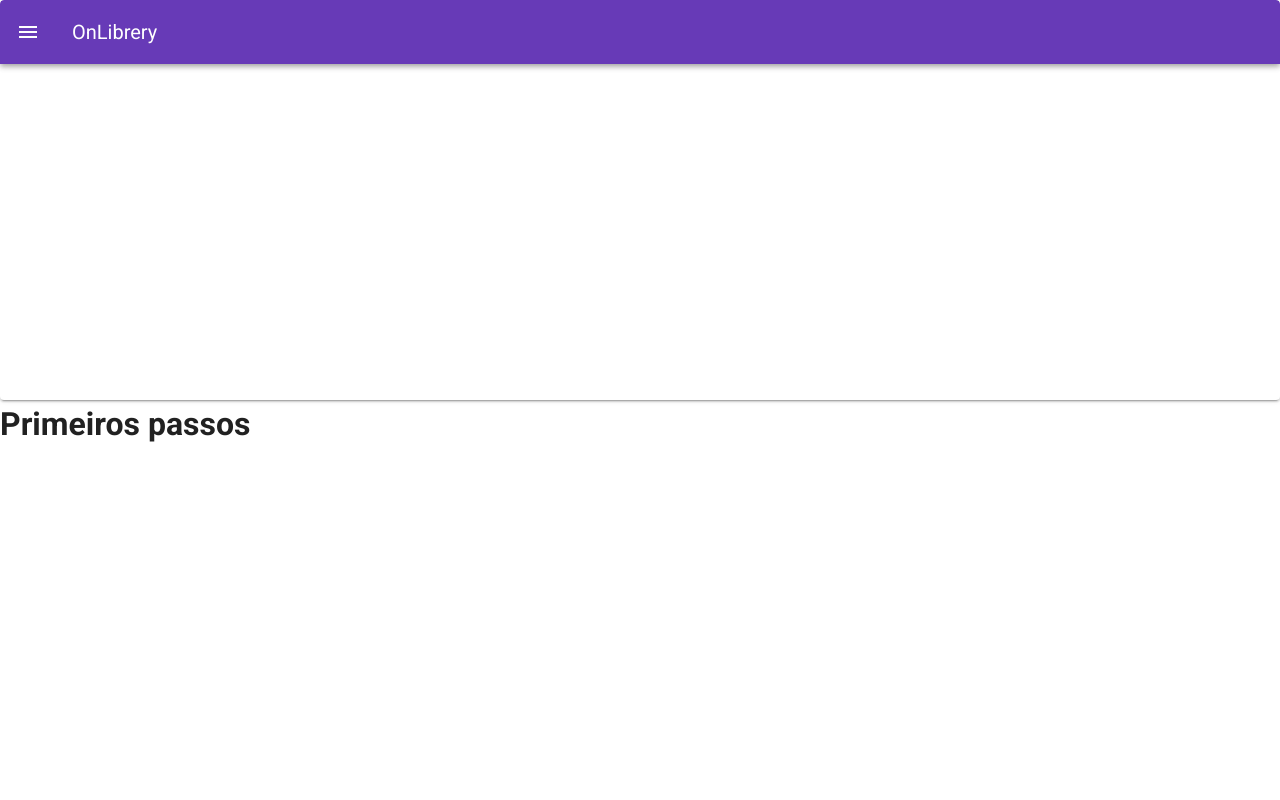
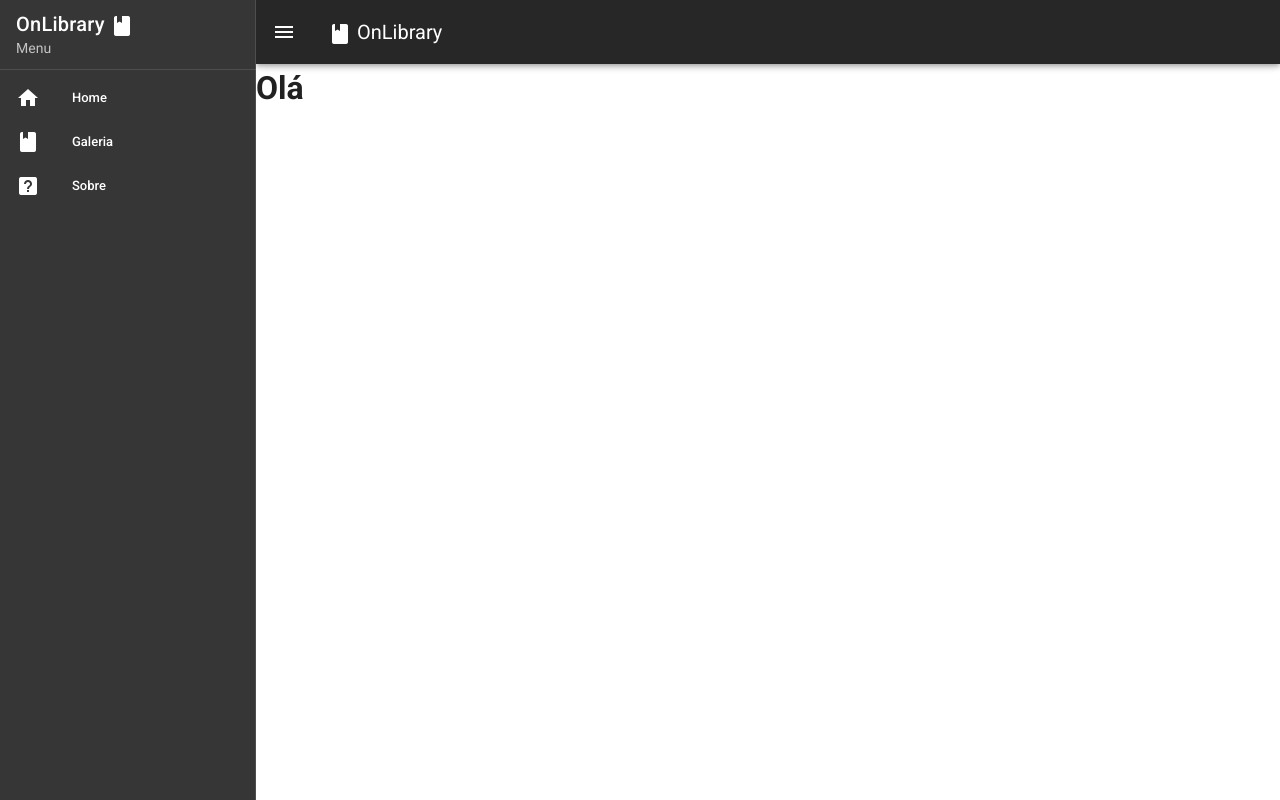
Before and after one commit to RyanVictorDev/Biblioteca-em-Vue, a Vue app in the folder biblioteca-vue/: page / in a window 1280 px wide. Built offline with nearby package versions, Linux system fonts and the light colour scheme.

Commit message:
Implementando interface e adicionando icons com vuetify

```diff
--- a/biblioteca-vue/public/index.html
+++ b/biblioteca-vue/public/index.html
@@ -1,5 +1,5 @@
 <!DOCTYPE html>
-<html lang="en">
+<html lang="pt-br">
   <head>
     <meta charset="utf-8">
     <meta http-equiv="X-UA-Compatible" content="IE=edge">
--- a/biblioteca-vue/src/App.vue
+++ b/biblioteca-vue/src/App.vue
@@ -1,20 +1,62 @@
 <template>
-  <v-app>
+  <v-app id="inspire">
+    <v-navigation-drawer v-model="drawer" app dark>
+      <v-list-item>
+        <v-list-item-content>
+          <v-list-item-title class="text-h6">
+            OnLibrary <v-icon>mdi-book</v-icon>
+          </v-list-item-title>
+          <v-list-item-subtitle>
+            Menu
+          </v-list-item-subtitle>
+        </v-list-item-content>
+      </v-list-item>
+
+      <v-divider></v-divider>
+
+      <v-list dense nav>
+        <v-list-item v-for="item in items" :key="item.title" link>
+          <v-list-item-icon>
+            <v-icon>{{ item.icon }}</v-icon>
+          </v-list-item-icon>
+
+          <v-list-item-content>
+            <v-list-item-title>{{ item.title }}</v-list-item-title>
+          </v-list-item-content>
+        </v-list-item>
+      </v-list>
+    </v-navigation-drawer>
+
+    <v-app-bar app dark>
+      <v-app-bar-nav-icon @click="drawer = !drawer"></v-app-bar-nav-icon>
+      <v-toolbar-title><v-icon>mdi-book</v-icon> OnLibrary</v-toolbar-title>
+    </v-app-bar>
+
     <v-main>
-    <NavBarComponent />
       <router-view/>
     </v-main>
   </v-app>
 </template>
 
 <script>
-import NavBarComponent from './components/NavBarComponent.vue';
+// import NavBarComponent from './components/NavBarComponent.vue';
 
 export default {
   name: 'App',
 
   components: {
-    NavBarComponent
-  }
+    // NavBarComponent
+  },
+
+  data: () => ({
+    drawer: null,
+    items: [
+          { title: 'Home', icon: 'mdi-home' },
+          { title: 'Galeria', icon: 'mdi-book' },
+          { title: 'Sobre', icon: 'mdi-help-box' },
+        ],
+    right: null,
+  }),
+
 };
 </script>
--- a/biblioteca-vue/src/components/HelloWorld.vue
+++ b/biblioteca-vue/src/components/HelloWorld.vue
@@ -1,11 +1,11 @@
 <template>
-  <h1>Primeiros passos</h1>
+  <div>
+    <h1>Olá</h1>
+  </div>
 </template>
 
 <script>
   export default {
     name: 'HelloWorld',
-
-
   }
 </script>
--- a/biblioteca-vue/src/components/NavBarComponent.vue
+++ /dev/null
@@ -1,46 +0,0 @@
-<template>
-  <v-card
-    class="mx-auto overflow-hidden"
-    height="400"
-  >
-    <v-app-bar
-      color="deep-purple"
-      dark
-    >
-      <v-app-bar-nav-icon @click="drawer = true"></v-app-bar-nav-icon>
-
-      <v-toolbar-title>OnLibrery</v-toolbar-title>
-    </v-app-bar>
-
-    <v-navigation-drawer v-model="drawer" absolute temporary>
-      <v-list nav dense>
-        <v-list-item-group v-model="group" active-class="deep-purple--text text--accent-4">
-          <v-list-item>
-            <v-list-item-icon>
-              <v-icon>mdi-home</v-icon>
-            </v-list-item-icon>
-            <v-list-item-title>Home</v-list-item-title>
-          </v-list-item>
-
-          <v-list-item>
-            <v-list-item-icon>
-              <v-icon>mdi-account</v-icon>
-            </v-list-item-icon>
-            <v-list-item-title>Account</v-list-item-title>
-          </v-list-item>
-        </v-list-item-group>
-      </v-list>
-    </v-navigation-drawer>
-  </v-card>
-</template>
-
-<script>
-    export default {
-        name: 'NavBarComponent',
-
-        data: () => ({
-          drawer: false,
-          group: null,
-        })
-    }
-</script>
```
